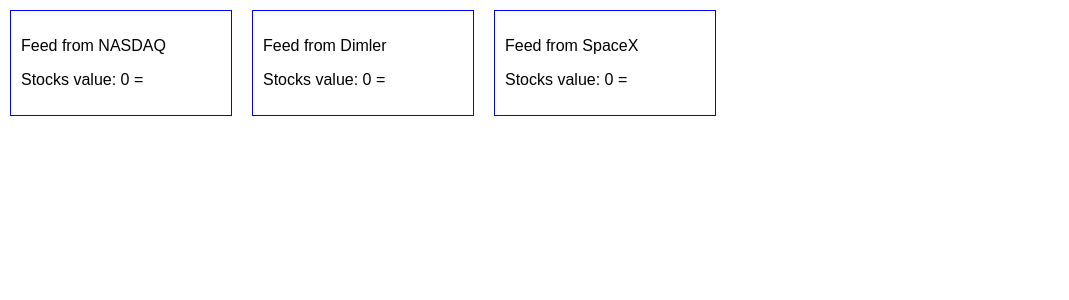
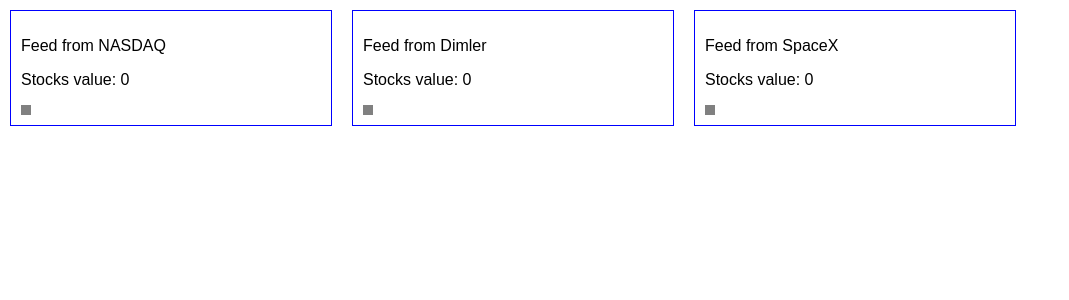
Before and after one commit to xenobarbital/betintern-react-hw, a React (Create React App) app in the folder hw_03/charts/: page / in a window 1280 px wide. Shown: the top 300 px of the page, without its empty margins (0-1069 px from the left). Built offline with nearby package versions, Linux system fonts and the light colour scheme; no server answers.

Commit message:
Add colored arrows. Changed setinterval's timeout

```diff
--- a/hw_03/charts/src/App.css
+++ b/hw_03/charts/src/App.css
@@ -3,5 +3,27 @@
     border: 1px solid blue;
     padding: 10px;
     margin: 10px;
-    width: 200px;
+    width: 300px;
 }
+
+.more {
+    width: 0;
+    height: 0;
+    border-left: 10px solid transparent;
+    border-right: 10px solid transparent;
+    border-bottom: 10px solid green;
+}
+
+.less {
+    width: 0;
+    height: 0;
+    border-left: 10px solid transparent;
+    border-right: 10px solid transparent;
+    border-top: 10px solid red;
+}
+
+.equal {
+    width: 0px;
+    height: 0px;
+    border: 5px solid grey
+}
--- a/hw_03/charts/src/App.js
+++ b/hw_03/charts/src/App.js
@@ -7,9 +7,9 @@
         super(props);
         this.state = {
             currentStocks: [
-                {id: 1, name: 'NASDAQ', price: 0, diff: '='},
-                {id: 2, name: 'Dimler', price: 0, diff: '='},
-                {id: 3, name: 'SpaceX', price: 0, diff: '='}
+                {id: 1, name: 'NASDAQ', price: 0, diff: 'equal'},
+                {id: 2, name: 'Dimler', price: 0, diff: 'equal'},
+                {id: 3, name: 'SpaceX', price: 0, diff: 'equal'}
             ],
             prevStocks: []
         };
@@ -25,11 +25,11 @@
                         let updated = response.map(
                             (company, i) => {
                                 if (company.price > old[i].price) {
-                                    company.diff = '+';
+                                    company.diff = 'more';
                                 } else if (company.price < old[i].price) {
-                                    company.diff = '-';
+                                    company.diff = 'less';
                                 } else {
-                                    company.diff = '=';
+                                    company.diff = 'equal';
                                 }
                                 return company;
                             }
@@ -38,7 +38,7 @@
                         this.setState({ currentStocks: updated });
                     });
             },
-            5000
+            1000
         );
     }
 
--- a/hw_03/charts/src/LiveData.js
+++ b/hw_03/charts/src/LiveData.js
@@ -5,9 +5,8 @@
         return (
             <div className="LiveData" id={this.props._id}>
                 <p>Feed from {this.props.name}</p>
-                <p>
-                    Stocks value: {this.props.value} {this.props.diff}
-                </p>
+                <p>Stocks value: {this.props.value}</p>
+                <div className={this.props.diff}></div>
             </div>
         );
     }
```
